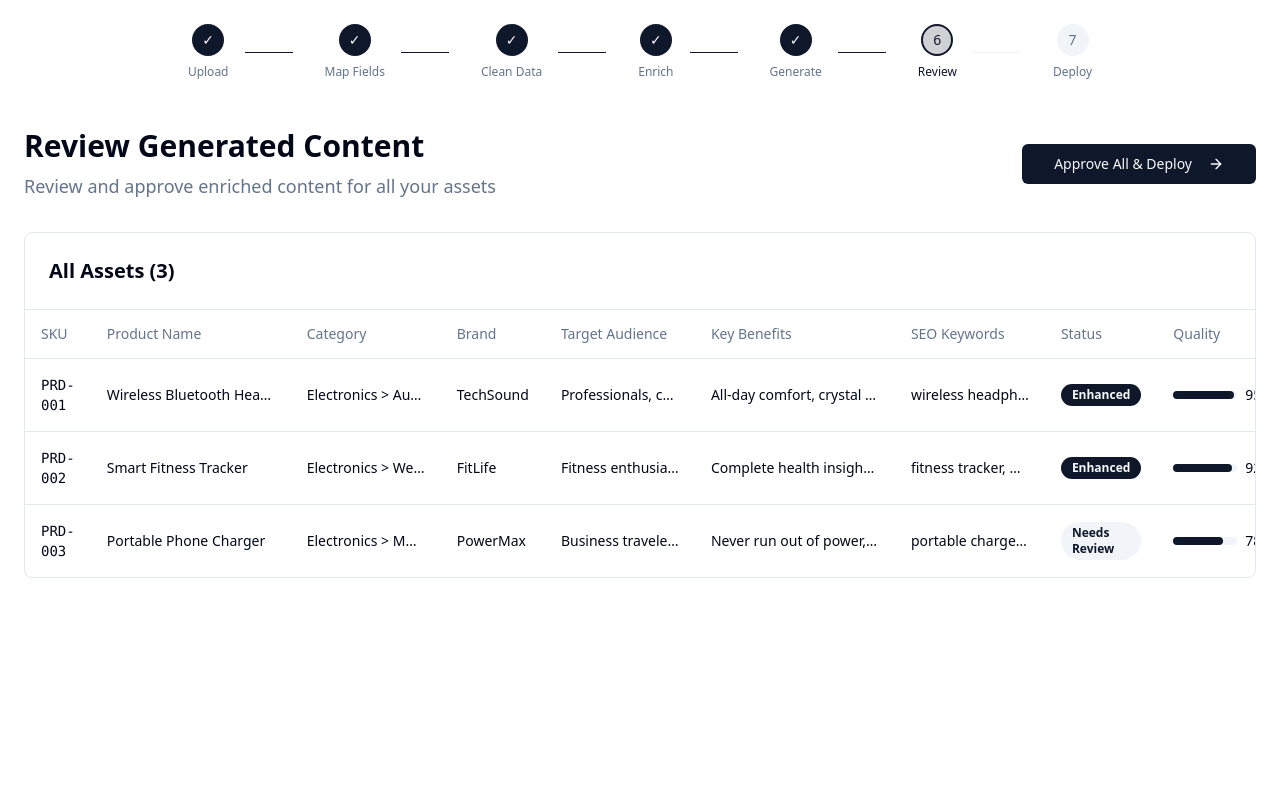
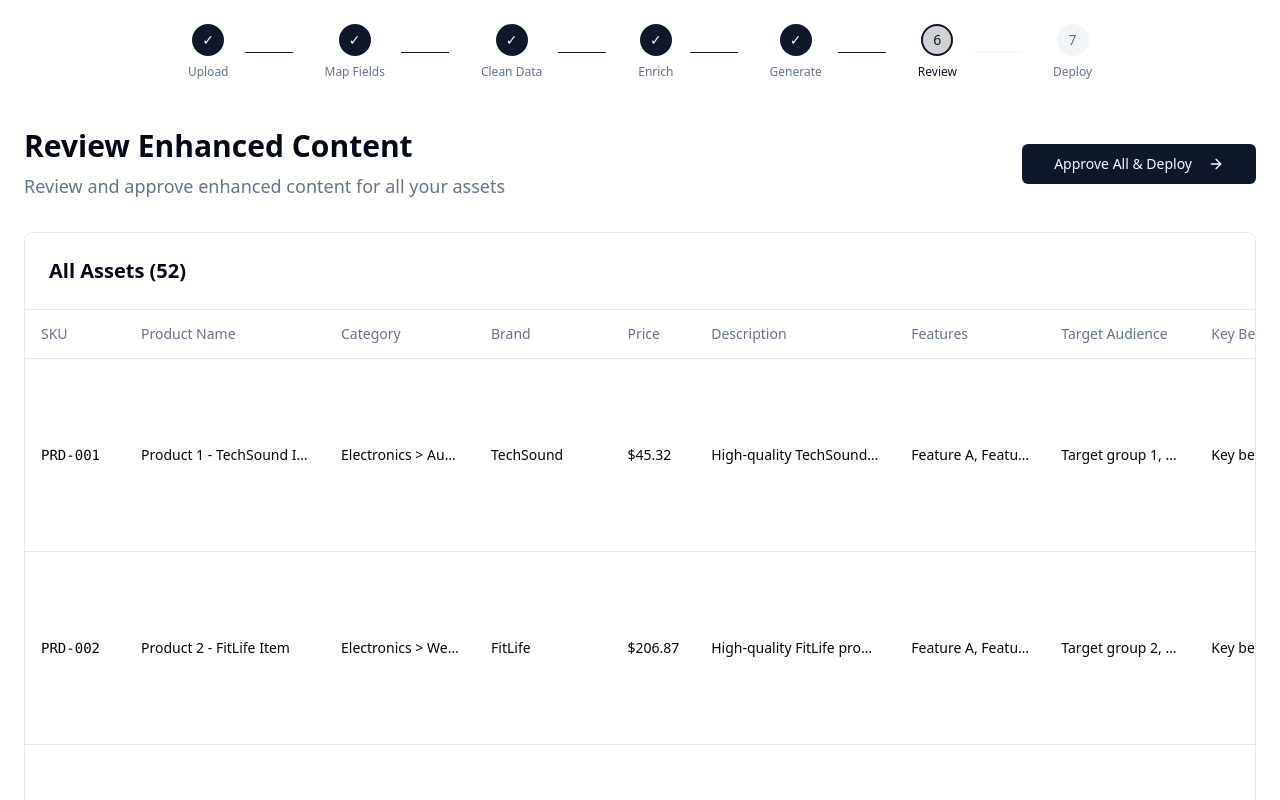
Before and after one commit to ConFrantzeskos/saleschefmvp, a React (Vite) app: page /review in a window 1280 px wide. Shown: the top 800 px of the page. Built offline with nearby package versions, Linux system fonts and the light colour scheme.

Commit message:
feat: Update review content page
Updated the "Review Generated Content" title to "Review Enhanced Content" and implemented a table with at least 50 products and multiple columns reflecting all created artifacts.

```diff
--- a/src/pages/ReviewContent.tsx
+++ b/src/pages/ReviewContent.tsx
@@ -20,62 +20,50 @@ const ReviewContent = () => {
     { id: 'deploy', label: 'Deploy', completed: false, current: false },
   ];
 
-  const sampleAssets = [
-    {
-      id: 1,
-      sku: "PRD-001",
-      name: "Wireless Bluetooth Headphones",
-      category: "Electronics > Audio > Headphones",
-      brand: "TechSound",
-      status: "Enhanced",
-      quality: 95,
-      price: "$79.99",
-      description: "Premium wireless headphones with advanced noise cancellation",
-      features: "Bluetooth 5.0, 30hr battery, noise cancellation",
-      targetAudience: "Professionals, commuters, students",
-      keyBenefits: "All-day comfort, crystal clear audio, seamless connectivity",
-      competitiveAdvantage: "Superior battery life vs competitors",
-      seoKeywords: "wireless headphones, bluetooth, noise cancelling",
-      metaTitle: "TechSound Wireless Bluetooth Headphones - 30Hr Battery Life",
-      metaDescription: "Experience premium audio with TechSound wireless headphones. 30-hour battery, noise cancellation, and crystal-clear sound quality."
-    },
-    {
-      id: 2,
-      sku: "PRD-002",
-      name: "Smart Fitness Tracker",
-      category: "Electronics > Wearables > Fitness Trackers",
-      brand: "FitLife",
-      status: "Enhanced",
-      quality: 92,
-      price: "$149.99",
-      description: "Advanced fitness tracker with comprehensive health monitoring",
-      features: "Heart rate monitor, GPS, sleep tracking, water resistant",
-      targetAudience: "Fitness enthusiasts, health-conscious individuals",
-      keyBenefits: "Complete health insights, motivation to stay active",
-      competitiveAdvantage: "Most accurate heart rate monitoring in class",
-      seoKeywords: "fitness tracker, heart rate monitor, GPS watch",
-      metaTitle: "FitLife Smart Fitness Tracker - Advanced Health Monitoring",
-      metaDescription: "Track your fitness journey with FitLife's advanced fitness tracker. Heart rate monitoring, GPS, and comprehensive health insights."
-    },
-    {
-      id: 3,
-      sku: "PRD-003",
-      name: "Portable Phone Charger",
-      category: "Electronics > Mobile Accessories > Power Banks",
-      brand: "PowerMax",
-      status: "Needs Review",
-      quality: 78,
-      price: "$39.99",
-      description: "High-capacity portable charger for all devices",
-      features: "10,000mAh capacity, dual USB ports, fast charging",
-      targetAudience: "Business travelers, students, outdoor enthusiasts",
-      keyBenefits: "Never run out of power, charge multiple devices",
-      competitiveAdvantage: "Fastest charging speed in compact size",
-      seoKeywords: "portable charger, power bank, mobile battery",
-      metaTitle: "PowerMax Portable Phone Charger - 10,000mAh Fast Charging",
-      metaDescription: "Stay powered up with PowerMax portable charger. 10,000mAh capacity, dual USB ports, and fast charging technology."
-    }
+  // Generate 50+ sample products with comprehensive data
+  const generateSampleAssets = () => {
+    const categories = [
+      "Electronics > Audio > Headphones",
+      "Electronics > Wearables > Fitness Trackers",
+      "Electronics > Mobile Accessories > Power Banks",
+      "Electronics > Computing > Laptops",
+      "Electronics > Gaming > Consoles",
+      "Home & Garden > Kitchen > Appliances",
+      "Clothing > Men's > T-Shirts",
+      "Sports > Fitness > Equipment",
+      "Beauty > Skincare > Moisturizers",
+      "Books > Fiction > Mystery"
     ];
+
+    const brands = ["TechSound", "FitLife", "PowerMax", "UltraGear", "HomeEssentials", "StyleCore", "FitnessPro", "BeautyLux", "BookWorld", "InnovateTech"];
+    const statuses = ["Enhanced", "Needs Review", "Enhanced", "Enhanced", "Needs Review"];
+
+    return Array.from({ length: 52 }, (_, i) => ({
+      id: i + 1,
+      sku: `PRD-${String(i + 1).padStart(3, '0')}`,
+      name: `Product ${i + 1} - ${brands[i % brands.length]} Item`,
+      category: categories[i % categories.length],
+      brand: brands[i % brands.length],
+      status: statuses[i % statuses.length],
+      quality: Math.floor(Math.random() * 30) + 70, // 70-99
+      price: `$${(Math.random() * 200 + 20).toFixed(2)}`,
+      description: `High-quality ${brands[i % brands.length]} product with advanced features and premium build quality`,
+      features: `Feature A, Feature B, Feature C, Advanced Technology ${i + 1}`,
+      targetAudience: `Target group ${(i % 5) + 1}, professionals, enthusiasts`,
+      keyBenefits: `Key benefit ${(i % 3) + 1}, improved performance, enhanced user experience`,
+      competitiveAdvantage: `Unique selling point ${(i % 4) + 1}, superior quality vs competitors`,
+      seoKeywords: `keyword${i + 1}, ${brands[i % brands.length].toLowerCase()}, product category`,
+      metaTitle: `${brands[i % brands.length]} Product ${i + 1} - Premium Quality`,
+      metaDescription: `Discover the ${brands[i % brands.length]} Product ${i + 1} with advanced features and premium quality. Perfect for your needs.`,
+      productBullets: `• Premium quality construction\n• Advanced features\n• User-friendly design\n• Reliable performance`,
+      technicalSpecs: `Spec 1: Value A\nSpec 2: Value B\nSpec 3: Value C\nDimensions: ${Math.floor(Math.random() * 50) + 10}cm`,
+      useCases: `Use case 1, Use case 2, Professional applications, Home use`,
+      warranty: `${Math.floor(Math.random() * 3) + 1} year warranty`,
+      certifications: "CE, FCC, RoHS"
+    }));
+  };
+
+  const sampleAssets = generateSampleAssets();
 
   const handleViewAsset = (assetId: number) => {
     navigate(`/review/${assetId}`);
@@ -92,9 +80,9 @@ const ReviewContent = () => {
       <div className="max-w-7xl mx-auto">
         <div className="flex justify-between items-center mb-8">
           <div>
-            <h1 className="text-3xl font-semibold mb-2">Review Generated Content</h1>
+            <h1 className="text-3xl font-semibold mb-2">Review Enhanced Content</h1>
             <p className="text-lg text-muted-foreground">
-              Review and approve enriched content for all your assets
+              Review and approve enhanced content for all your assets
             </p>
           </div>
           <Button onClick={handleApproveAll} className="px-8">
@@ -108,19 +96,31 @@ const ReviewContent = () => {
             <h2 className="text-xl font-semibold">All Assets ({sampleAssets.length})</h2>
           </div>
 
+          <div className="overflow-x-auto">
             <Table>
               <TableHeader>
                 <TableRow>
-                <TableHead>SKU</TableHead>
-                <TableHead>Product Name</TableHead>
-                <TableHead>Category</TableHead>
-                <TableHead>Brand</TableHead>
-                <TableHead>Target Audience</TableHead>
-                <TableHead>Key Benefits</TableHead>
-                <TableHead>SEO Keywords</TableHead>
-                <TableHead>Status</TableHead>
-                <TableHead>Quality</TableHead>
-                <TableHead>Actions</TableHead>
+                  <TableHead className="min-w-[100px]">SKU</TableHead>
+                  <TableHead className="min-w-[200px]">Product Name</TableHead>
+                  <TableHead className="min-w-[150px]">Category</TableHead>
+                  <TableHead className="min-w-[100px]">Brand</TableHead>
+                  <TableHead className="min-w-[80px]">Price</TableHead>
+                  <TableHead className="min-w-[200px]">Description</TableHead>
+                  <TableHead className="min-w-[150px]">Features</TableHead>
+                  <TableHead className="min-w-[150px]">Target Audience</TableHead>
+                  <TableHead className="min-w-[150px]">Key Benefits</TableHead>
+                  <TableHead className="min-w-[150px]">Competitive Advantage</TableHead>
+                  <TableHead className="min-w-[150px]">SEO Keywords</TableHead>
+                  <TableHead className="min-w-[200px]">Meta Title</TableHead>
+                  <TableHead className="min-w-[200px]">Meta Description</TableHead>
+                  <TableHead className="min-w-[150px]">Product Bullets</TableHead>
+                  <TableHead className="min-w-[150px]">Technical Specs</TableHead>
+                  <TableHead className="min-w-[150px]">Use Cases</TableHead>
+                  <TableHead className="min-w-[100px]">Warranty</TableHead>
+                  <TableHead className="min-w-[100px]">Certifications</TableHead>
+                  <TableHead className="min-w-[100px]">Status</TableHead>
+                  <TableHead className="min-w-[100px]">Quality</TableHead>
+                  <TableHead className="min-w-[100px]">Actions</TableHead>
                 </TableRow>
               </TableHeader>
               <TableBody>
@@ -130,9 +130,20 @@ const ReviewContent = () => {
                     <TableCell className="font-medium max-w-[200px] truncate">{asset.name}</TableCell>
                     <TableCell className="max-w-[150px] truncate">{asset.category}</TableCell>
                     <TableCell>{asset.brand}</TableCell>
+                    <TableCell className="font-medium">{asset.price}</TableCell>
+                    <TableCell className="max-w-[200px] truncate">{asset.description}</TableCell>
+                    <TableCell className="max-w-[150px] truncate">{asset.features}</TableCell>
                     <TableCell className="max-w-[150px] truncate">{asset.targetAudience}</TableCell>
-                  <TableCell className="max-w-[200px] truncate">{asset.keyBenefits}</TableCell>
+                    <TableCell className="max-w-[150px] truncate">{asset.keyBenefits}</TableCell>
+                    <TableCell className="max-w-[150px] truncate">{asset.competitiveAdvantage}</TableCell>
                     <TableCell className="max-w-[150px] truncate">{asset.seoKeywords}</TableCell>
+                    <TableCell className="max-w-[200px] truncate">{asset.metaTitle}</TableCell>
+                    <TableCell className="max-w-[200px] truncate">{asset.metaDescription}</TableCell>
+                    <TableCell className="max-w-[150px] truncate whitespace-pre-line">{asset.productBullets}</TableCell>
+                    <TableCell className="max-w-[150px] truncate whitespace-pre-line">{asset.technicalSpecs}</TableCell>
+                    <TableCell className="max-w-[150px] truncate">{asset.useCases}</TableCell>
+                    <TableCell>{asset.warranty}</TableCell>
+                    <TableCell>{asset.certifications}</TableCell>
                     <TableCell>
                       <Badge variant={asset.status === 'Enhanced' ? 'default' : 'secondary'}>
                         {asset.status}
@@ -170,6 +181,7 @@ const ReviewContent = () => {
           </div>
         </div>
       </div>
+    </div>
   );
 };
 
```
Lines whose indentation alone changed are shown as unchanged.
